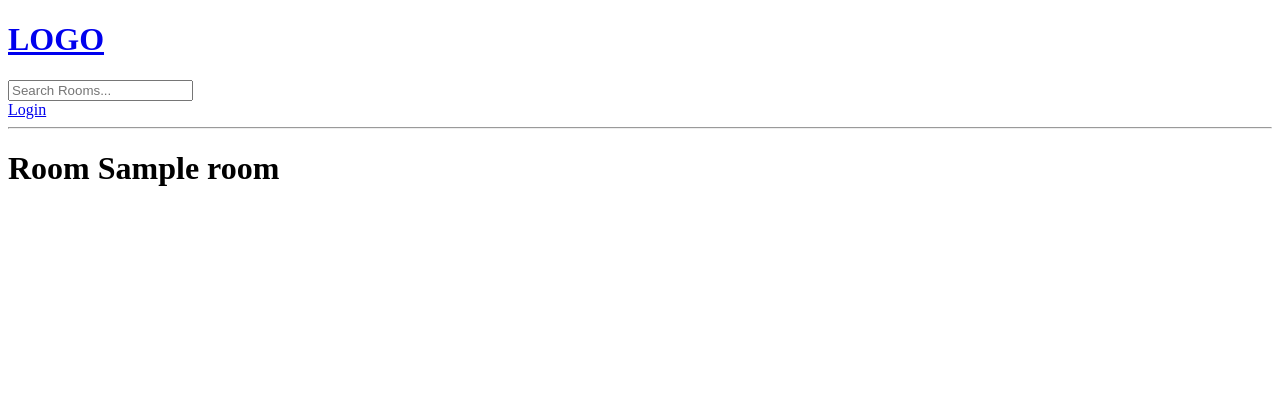
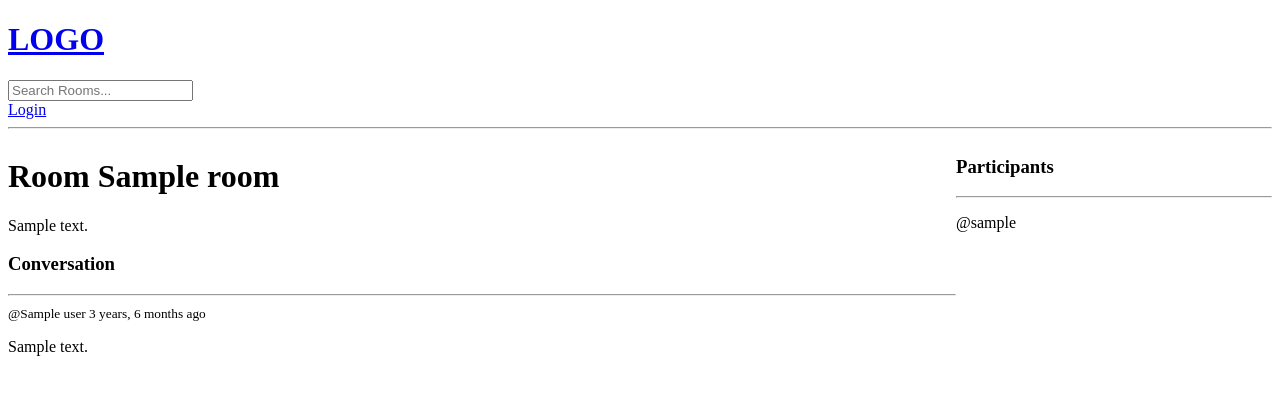
Before and after one commit to djwesleyborges/studybud-chat, a Django app: template base/templates/base/room.html in a window 1280 px wide. Shown: the top 395 px of the page. Run offline with Django 4.2, Linux system fonts and the light colour scheme; the template is opened without the code that fills it: most values are stand-ins (such as "Sample title", 1, 10 or a date in 2020).

Commit message:
feat: adding chat room message
implemented features to adding, update and delete message.

```diff
--- a/base/models.py
+++ b/base/models.py
@@ -14,7 +14,8 @@ class Room(models.Model):
     topic = models.ForeignKey(Topic, on_delete=models.SET_NULL, null=True)
     name = models.CharField(max_length=200)
     description = models.TextField(null=True, blank=True)
-    # participants =
+    participants = models.ManyToManyField(User, related_name='participants',
+                                          blank=True)
     # auto_now change value each save
     updated = models.DateTimeField(auto_now=True)
     # auto_now_add never change the value
--- a/base/templates/base/room.html
+++ b/base/templates/base/room.html
@@ -1,4 +1,50 @@
 {% extends 'main.html' %}
 {% block content %}
-<h1>Room {{ room.name }}</h1>
+
+    <style>
+        .room-container {
+            display: grid;
+            grid-template-columns: 3fr 1fr;
+        }
+    </style>
+
+    <div class="room-container">
+        <div>
+            <h1>Room {{ room.name }}</h1>
+            <p>{{ room.description }}</p>
+
+            <div class="comment-wrapper">
+                <h3>Conversation</h3>
+                <hr>
+                {% for message in room_messages %}
+                    <div>
+                        {% if request.user == message.user %}
+                            <a href="{% url 'delete-message' message.id %}">Delete</a>
+                        {% endif %}
+                        <small>@{{ message.user }} {{ message.created |timesince }}
+                            ago</small>
+                        <p>{{ message.body }}</p>
+                    </div>
+                {% endfor %}
+            </div>
+            {% if request.user.is_authenticated %}
+                <div class="comment-form">
+                    <form method="post" action="">
+                        {% csrf_token %}
+                        <input type="text" name="body"
+                               placeholder="Write you message here..."/>
+                    </form>
+                </div>
+            {% endif %}
+        </div>
+        <div>
+            <h3>Participants</h3>
+            <hr>
+            {% for user in participants %}
+                <div>
+                    <p>@{{ user.username }}</p>
+                </div>
+            {% endfor %}
+        </div>
+    </div>
 {% endblock %}
--- a/base/urls.py
+++ b/base/urls.py
@@ -10,4 +10,5 @@ urlpatterns = [
     path('create-room/', views.create_room, name='create-room'),
     path('update-room/<str:pk>/', views.update_room, name='update-room'),
     path('delete-room/<str:pk>/', views.delete_room, name='delete-room'),
+    path('delete-message/<str:pk>/', views.delete_message, name='delete-message'),
 ]
```
Also changed, not shown: base/views.py (+27 -3 lines), base/migrations/0003_alter_room_options_room_participants.py (added).
